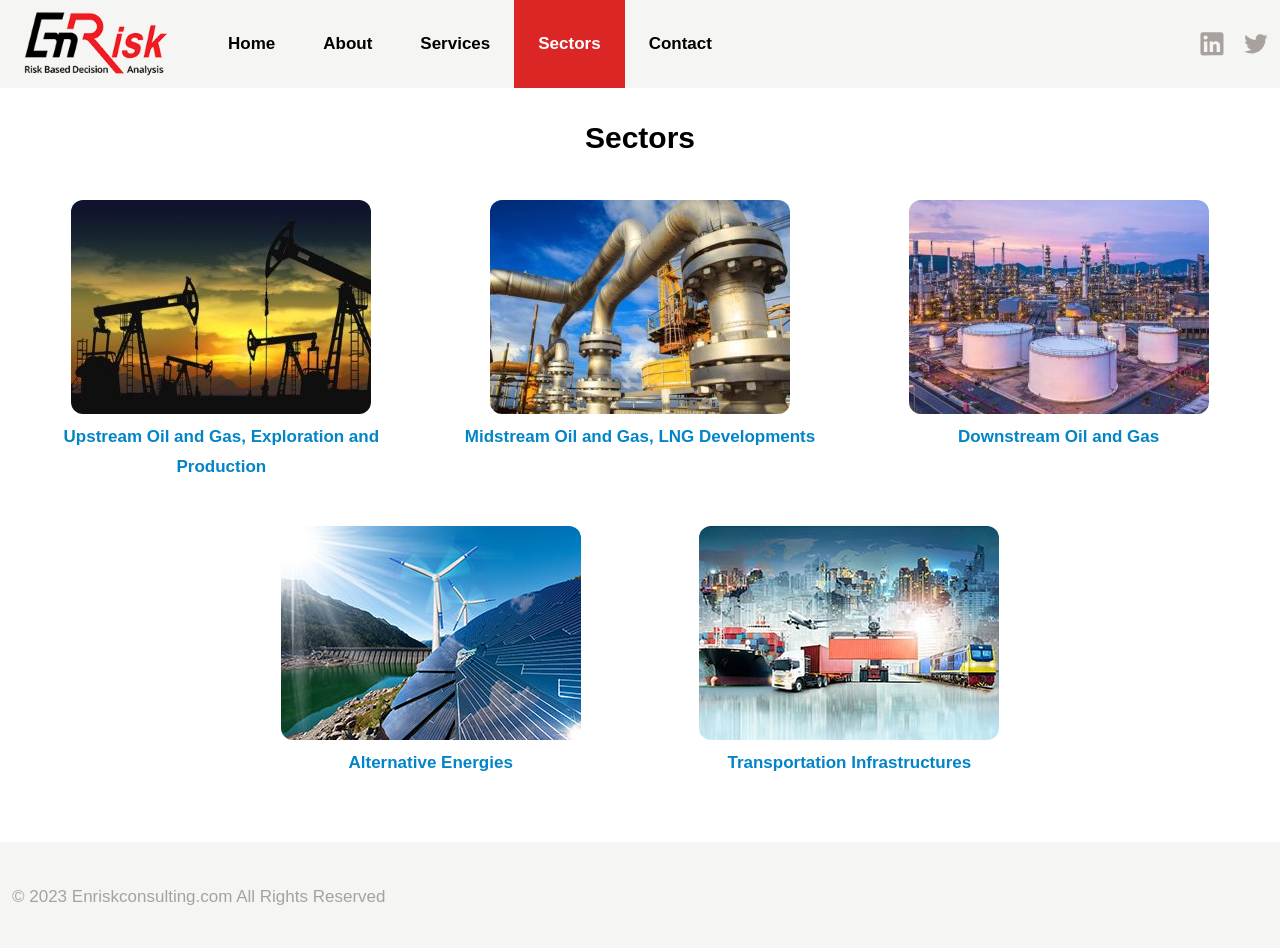
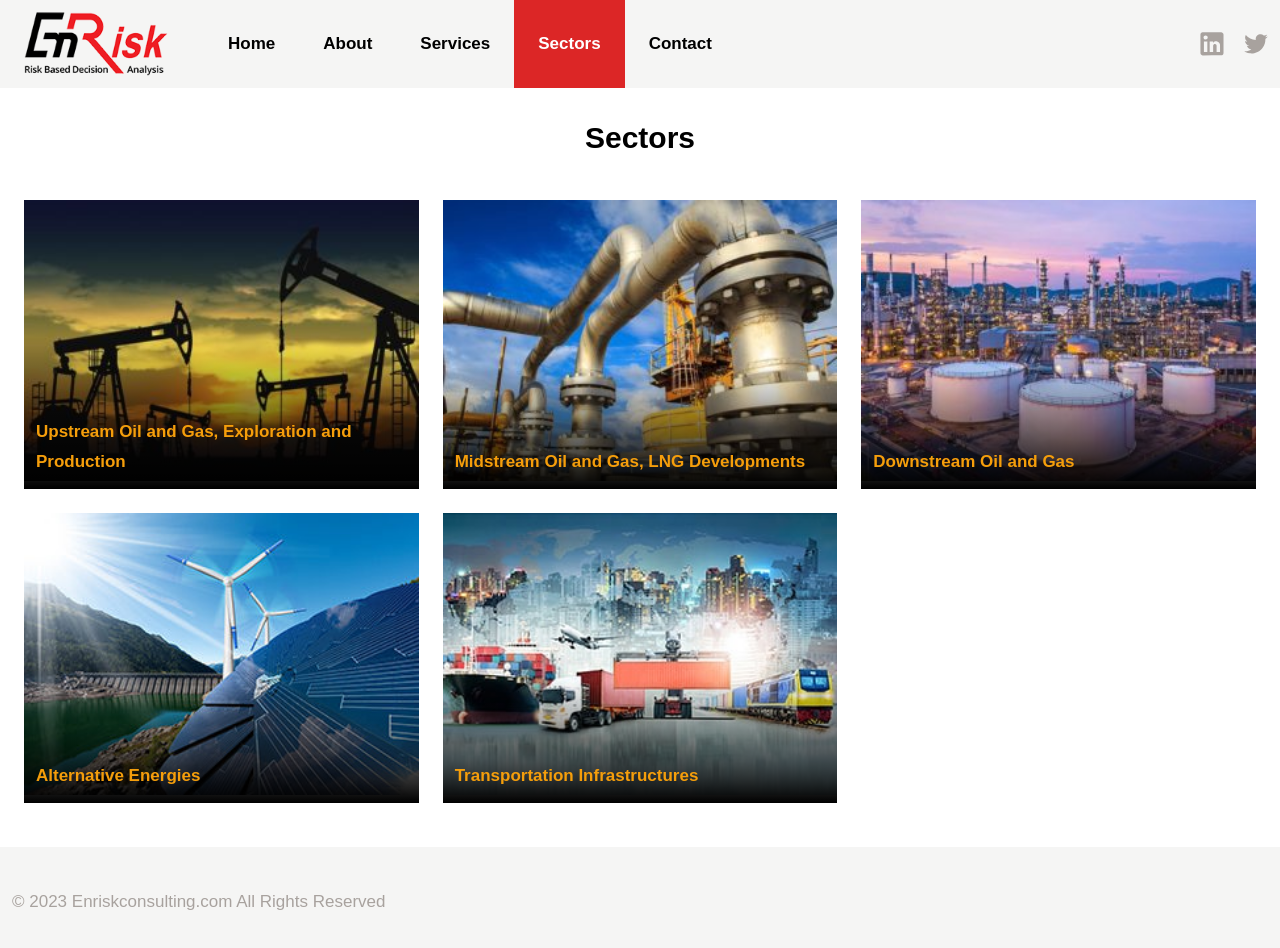
Before and after one commit to samranfeli/enrisk, a Next.js app: page /sectors in a window 1280 px wide. Shown: the top 948 px of the page. Built offline with nearby package versions, Linux system fonts and the light colour scheme.

Commit message:
implement new design for sectors list

```diff
--- a/components/home/SectorsSection.tsx
+++ b/components/home/SectorsSection.tsx
@@ -5,23 +5,23 @@ import { Sector } from "@/types";
 
 const SectorsSection: React.FC <{sectors:Sector[]}> = ({sectors}) => {
 
-
     return (
         <section className="py-10 xl:py-20">
             <div className='max-w-7xl mx-auto'>
                 <h3 className="text-center mb-4 lg:mb-8 text-xl lg:text-2xl font-bold text-stone-400">Our Sectors Coverages</h3>
-                <div className="sm:flex flex-wrap justify-center">
+
+                <div className="sm:flex flex-wrap">
                     {sectors.map(sector => (
-                        <div className="p-3 shrink-0 sm:basis-1/2 lg:basis-1/5" key={sector.title}>
-                            <Link href={sector.url} className="relative block transition-all duration-300 xl:scale-100 xl:hover:scale-105">
+                        <div className="p-3 shrink-0 sm:basis-1/2 lg:basis-1/3" key={sector.title}>
+                            <Link href={sector.url} className="relative block group overflow-hidden box-shadow">
                                 <Image
                                     src={sector.thumbnailUrl}
                                     alt={sector.title}
                                     width={300}
                                     height={100}
-                                    className="rounded-xl mb-2 mx-auto"
+                                    className="mb-2 w-full scale-100 group-hover:scale-105 transition-all duration-300 ease-in-out"
                                 />
-                                <h3 className="text-center font-semibold text-sky-600">
+                                <h3 className="font-semibold text-amber-500 absolute bottom-0 left-0 right-0 p-3 pt-20 bg-gradient-to-t from-black to-transparent">
                                     {sector.title}
                                 </h3>
                             </Link>
--- a/pages/sectors/index.tsx
+++ b/pages/sectors/index.tsx
@@ -18,20 +18,20 @@ const Sectors: React.FC<Props> = props => {
 
     return (
         <Layout>
-            <div className='max-w-7xl mx-auto px-3 py-4 lg:py-8 sm:text-justify'>
+            <div className='max-w-7xl mx-auto px-3 py-4 lg:py-8'>
                 <h1 className='font-bold text-xl xl:text-3xl mb-4 lg:mb-8 text-center'>Sectors</h1>
-                <div className="sm:flex flex-wrap justify-center">
+                <div className="sm:flex flex-wrap">
                     {sectors.map(sector => (
-                        <div className="p-3 lg:mb-5 shrink-0 sm:basis-1/2 lg:basis-1/3" key={sector.title}>
-                            <Link href={sector.url} className="relative block transition-all duration-300 xl:scale-100 xl:hover:scale-105">
+                        <div className="p-3 shrink-0 sm:basis-1/2 lg:basis-1/3" key={sector.title}>
+                            <Link href={sector.url} className="relative block group overflow-hidden box-shadow">
                                 <Image
                                     src={sector.thumbnailUrl}
                                     alt={sector.title}
                                     width={300}
                                     height={100}
-                                    className="rounded-xl mb-2 mx-auto"
+                                    className="mb-2 w-full scale-100 group-hover:scale-105 transition-all duration-300 ease-in-out"
                                 />
-                                <h3 className="text-center font-semibold text-sky-600">
+                                <h3 className="font-semibold text-amber-500 absolute bottom-0 left-0 right-0 p-3 pt-20 bg-gradient-to-t from-black to-transparent">
                                     {sector.title}
                                 </h3>
                             </Link>
@@ -55,5 +55,4 @@ export async function getStaticProps(): Promise<GetStaticPropsResult<Props>> {
 
 }
 
-
 export default Sectors;
```
